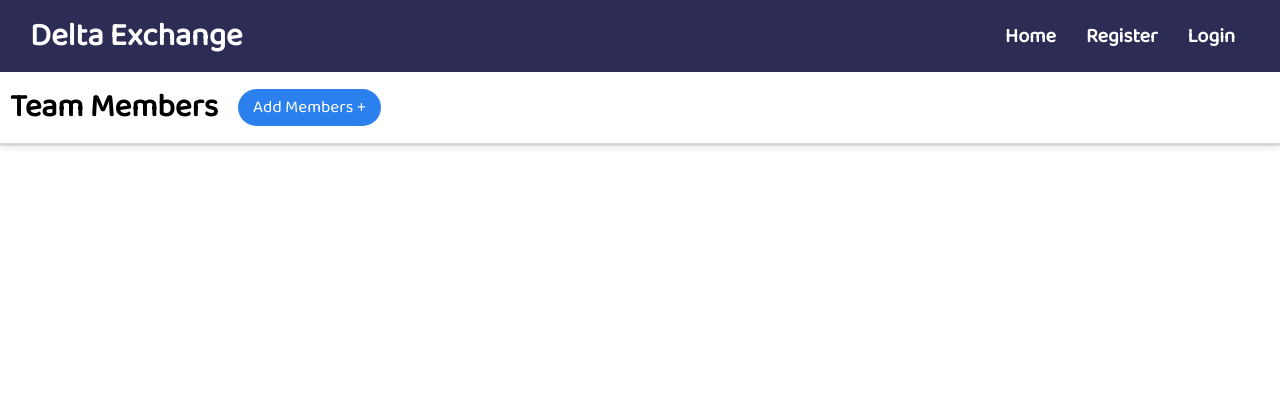
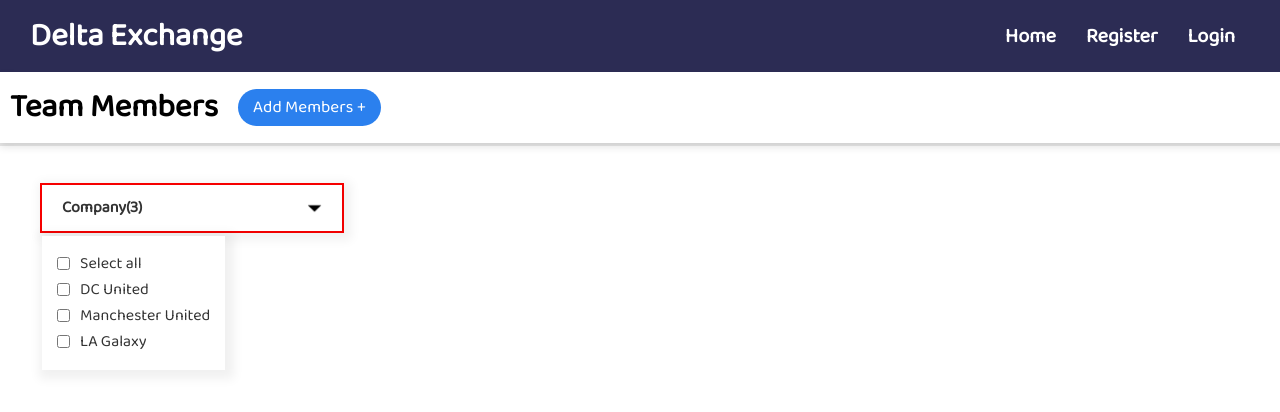
Before and after one commit to osamahannan/delta-exchange, a React (Create React App) app: page / in a window 1280 px wide. Shown: the top 412 px of the page. Built offline with nearby package versions, Linux system fonts and the light colour scheme.

Commit message:
added dropdown checkbox

```diff
--- /dev/null
+++ b/src/Components/Dropdown.js
@@ -0,0 +1,65 @@
+import React, { useEffect, useState } from 'react'
+import dropdownbtn from "../assets/dropdown-btn.png";
+
+const Dropdown = () => {
+
+    const userData = [{ name: "DC United" }, { name: "Manchester United" }, { name: "LA Galaxy" }]
+
+    const [company, setCompany] = useState(userData);
+
+    useEffect(() => {
+        setCompany(userData);
+    }, [])
+
+    const handleChange = (e) => {
+        const { name, checked } = e.target;
+        console.log(e.target.value);
+        if (name === "allSelect") {
+            let tempUser = company.map(user => {
+                return {
+                    ...user, isChecked: checked
+                }
+            })
+            setCompany(tempUser)
+        } else {
+            let tempUser = company.map(user => user.name === name ? { ...user, isChecked: checked } : user
+            )
+            setCompany(tempUser);
+        }
+    }
+
+    return (
+        <div className='dropdown'>
+            <div className="dropdown-btn">
+                Company({company.length})
+                <img src={dropdownbtn} alt="dropdown" />
+            </div>
+            <div className="dropdown-content">
+                <div className="form-check">
+                    <input
+                        type="checkbox"
+                        className='check-input'
+                        name="allSelect"
+                        onChange={handleChange}
+                        checked={company.filter((user) => user?.isChecked !== true).length < 1}
+                    />
+                    <label className='form-label'>Select all</label>
+                </div>
+                {company.map((item) => (
+                    <div className="form-check">
+                        <input
+                            type="checkbox"
+                            className='check-input'
+                            name={item.name}
+                            onChange={handleChange}
+                            checked={item?.isChecked || false}
+                        />
+                        <label className='form-label'>{item.name}</label>
+                    </div>
+                ))}
+            </div>
+        </div>
+    )
+}
+
+export default Dropdown
--- a/src/Components/Home.js
+++ b/src/Components/Home.js
@@ -1,12 +1,15 @@
 import React from 'react'
+import Dropdown from './Dropdown'
 
 const Home = () => {
+
     return (
         <div className='home'>
             <div className="heading">
                 <h1>Team Members</h1>
                 <button className='btn add'>Add Members +</button>
             </div>
+            <Dropdown />
         </div>
     )
 }
--- a/src/Components/Login.js
+++ b/src/Components/Login.js
@@ -29,7 +29,7 @@ const Login = () => {
 
     return (
         <>
-
+            <div className="login-main">
                 <div className="login">
 
                     <div className="signin-image">
@@ -75,6 +75,7 @@ const Login = () => {
                     </div>
 
                 </div>
+            </div>
 
             {/* <ToastContainer /> */}
         </>
--- a/src/Components/Register.js
+++ b/src/Components/Register.js
@@ -44,6 +44,7 @@ const Signup = () => {
 
     return (
         <>
+            <div className="register-main">
                 <div className="register">
                     <div className="register-container">
                         <h1>Sign Up</h1>
@@ -86,6 +87,7 @@ const Signup = () => {
                         </div>
                     </div>
                 </div>
+            </div>
         </>
     )
 }
--- a/src/index.css
+++ b/src/index.css
@@ -74,6 +74,7 @@ ul li a:hover {
 
 .home {
   display: flex;
+  flex-direction: column;
 }
 
 .heading {
@@ -93,7 +94,58 @@ ul li a:hover {
   border-radius: 32px;
 }
 
+.dropdown {
+  width: 300px;
+  margin: 40px;
+  position: relative;
+  border: 2px solid red;
+}
+
+.dropdown-btn {
+  padding: 10px 20px;
+  background: #fff;
+  box-shadow: 3px 3px 10px 6px rgba(0, 0, 0, 0.06);
+  font-weight: bold;
+  color: #333;
+  display: flex;
+  align-items: center;
+  justify-content: space-between;
+}
+
+.dropdown-btn img {
+  height: 15px;
+  width: 15px;
+}
+
+.dropdown-content {
+  position: absolute;
+  top: 110%;
+  padding: 15px;
+  background: #fff;
+  box-shadow: 3px 3px 10px 6px rgba(0, 0, 0, 0.06);
+  font-weight: 500;
+  color: #333;
+}
+
+.form-check {
+  display: flex;
+  align-items: center;
+}
+
+.check-input {
+  margin-right: 10px;
+}
+
 /* login & register */
+
+.login-main,
+.register-main {
+  display: flex;
+  height: 89vh;
+  justify-content: center;
+  align-items: center;
+}
+
 .register,
 .login {
   display: flex;
@@ -101,16 +153,10 @@ ul li a:hover {
   align-items: center;
   width: 54vw;
   height: 400px;
-  margin: auto;
-  margin-top: 60px;
   background-color: rgb(240, 243, 243);
   border-radius: 16px;
   box-shadow: 0 4px 8px 0 rgba(0, 0, 0, 0.2), 0 6px 20px 0 rgba(0, 0, 0, 0.19);
 }
-
-/* .login {
-  margin-top: 125px;
-} */
 
 .register-container {
   display: flex;
```
Also changed, not shown: src/assets/dropdown-btn.png (added). Lines whose indentation alone changed are shown as unchanged.
